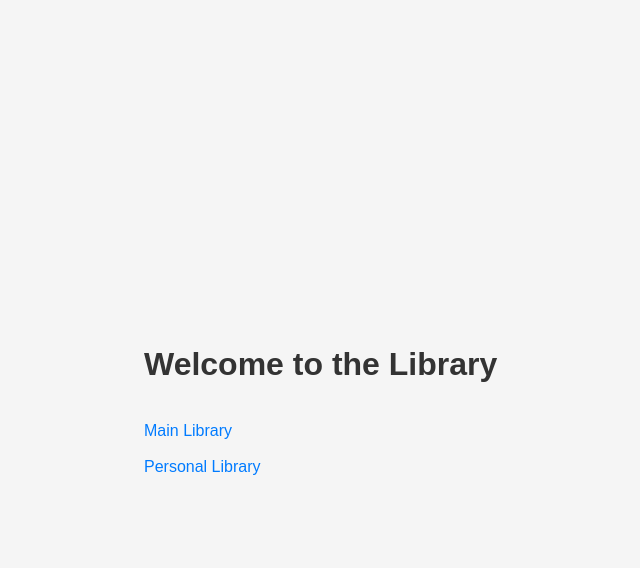
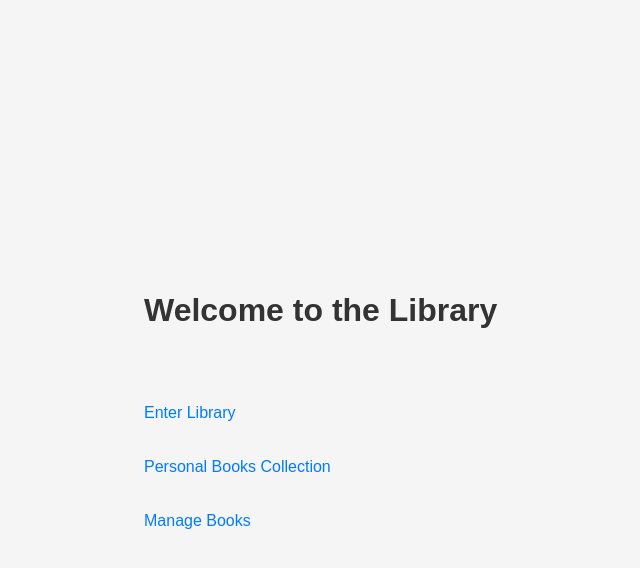
Before and after one commit to ShibelAl/library-project, a Flask app: page / in a window 1280 px wide. Shown: the top 568 px of the page, without its empty margins (196-836 px from the left). Run offline with Flask 3, Linux system fonts and the light colour scheme.

Commit message:
added file description and changed button names

```diff
--- a/templates/index.html
+++ b/templates/index.html
@@ -1,16 +1,21 @@
+<!--
+This file serves as the home page for the Library application.
+It provides links to navigate to the Library, Personal collection of books, and Librarians page.
+-->
 
 <!DOCTYPE html>
 <html lang="en">
 <head>
     <meta charset="UTF-8">
     <title>Personal Library Manager</title>
-     <link rel="stylesheet" type="text/css" href="{{ url_for('static', filename='styles.css') }}">
+    <link rel="stylesheet" type="text/css" href="{{ url_for('static', filename='styles.css') }}">
 </head>
 <body>
-     <div class="container">
-        <h1>Welcome to the Library</h1><br>
-         <a href="/books">Main Library</a><br>
-         <br><a href="/library">Personal Library</a>
-     </div>
+    <div class="container">
+        <h1>Welcome to the Library</h1><br><br><br>
+        <a href="/books">Enter Library</a><br>
+        <br><br><a href="/personal_library">Personal Books Collection</a>
+        <br><br><br><a href="/librarians">Manage Books</a>
+    </div>
 </body>
 </html>
```
